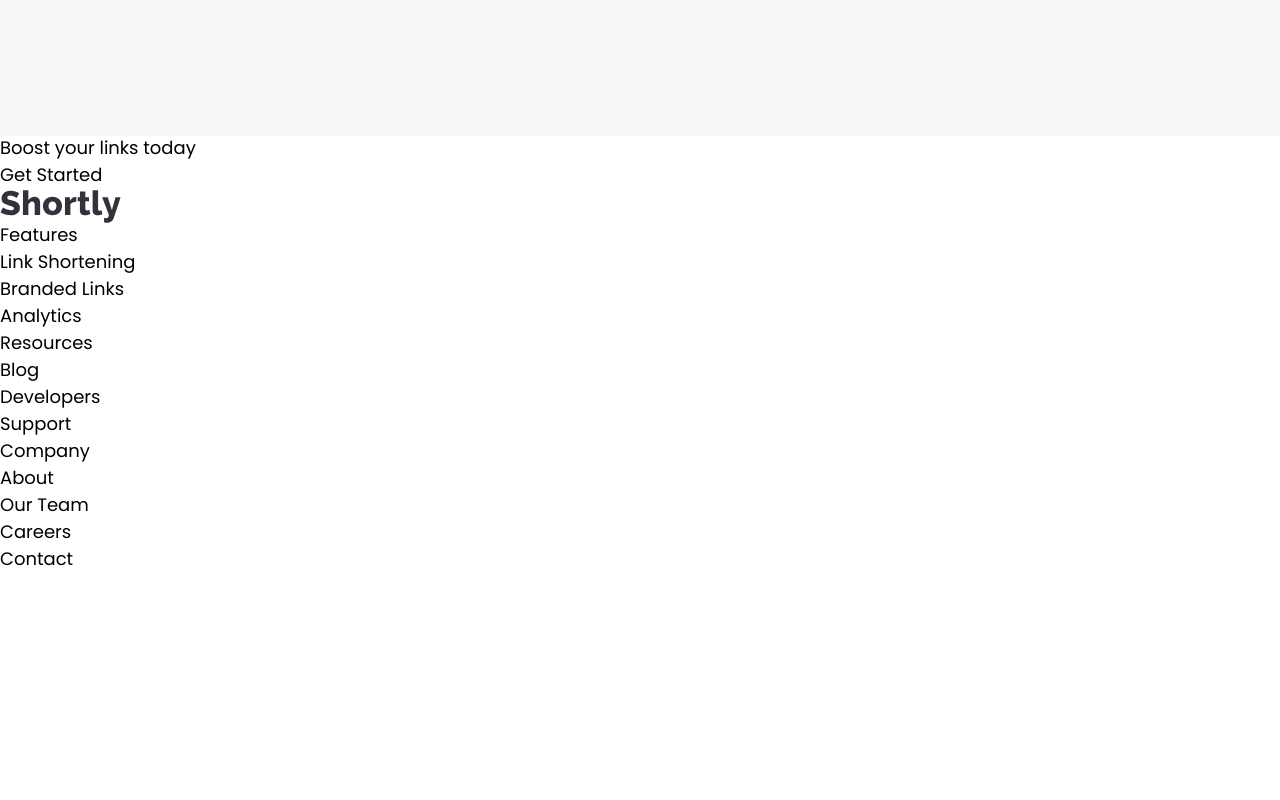
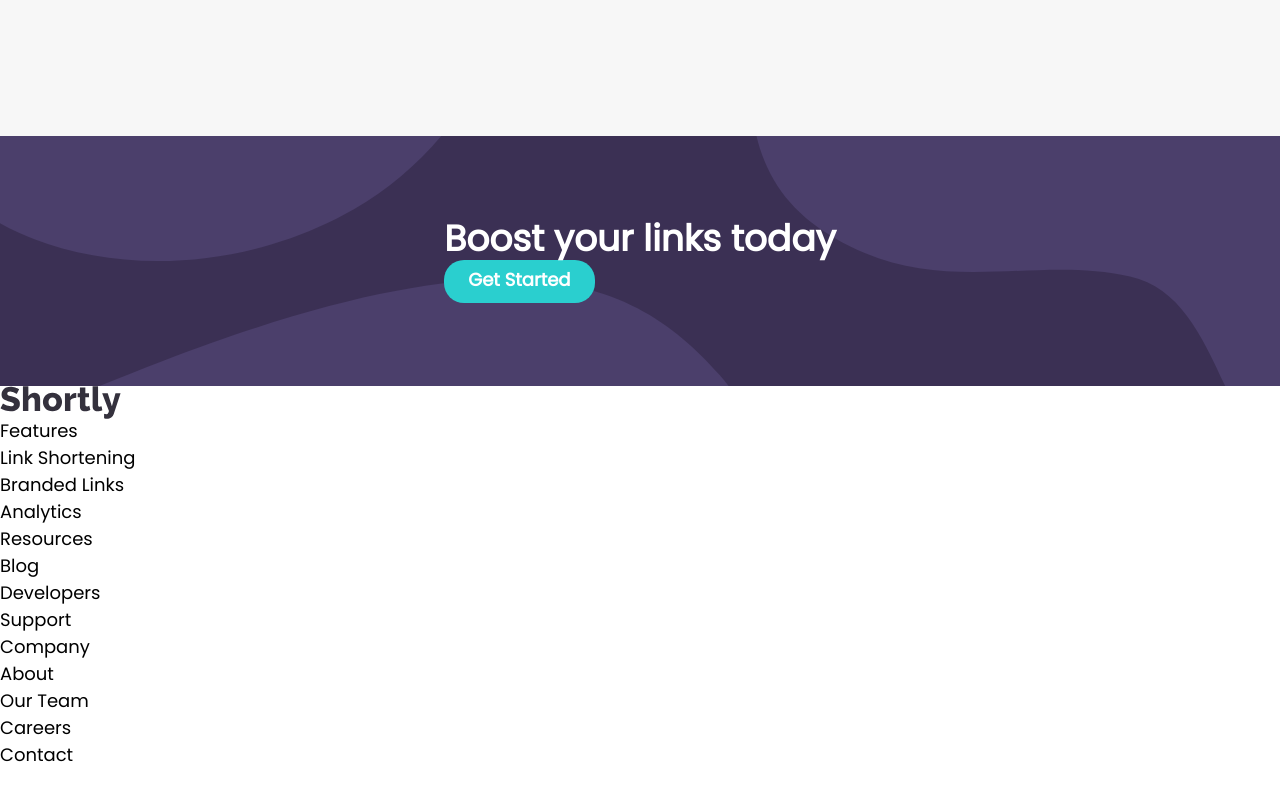
Before and after one commit to azanra/url-shortening, a React (Vite) app: page / in a window 1280 px wide. Shown: the part 2047-2847 px from the top of the page. Before the commit the page ends 2713 px from the top, so only its background shows below. Built offline with nearby package versions, Linux system fonts and the light colour scheme.

Commit message:
Add background and style the text in getStarted

```diff
--- a/src/App.css
+++ b/src/App.css
@@ -80,3 +80,8 @@ body {
   position: absolute;
   top: 1975px;
 }
+
+.startBg {
+  background: var(--Dark-Violet) center repeat-x
+    url("./assets/images/bg-boost-desktop.svg");
+}
--- a/src/components/getStarted.jsx
+++ b/src/components/getStarted.jsx
@@ -1,12 +1,12 @@
 export default function GetStarted() {
   return (
-    <div>
+    <div className="center h-[250px] startBg">
       <div>
-        <div className="getStartedHeader">
+        <div className="getStartedHeader text-white font-black text-4xl">
           <h1>Boost your links today</h1>
         </div>
         <div className="getStartedBtnContainer">
-          <button>Get Started</button>
+          <button className="button">Get Started</button>
         </div>
       </div>
     </div>
```
